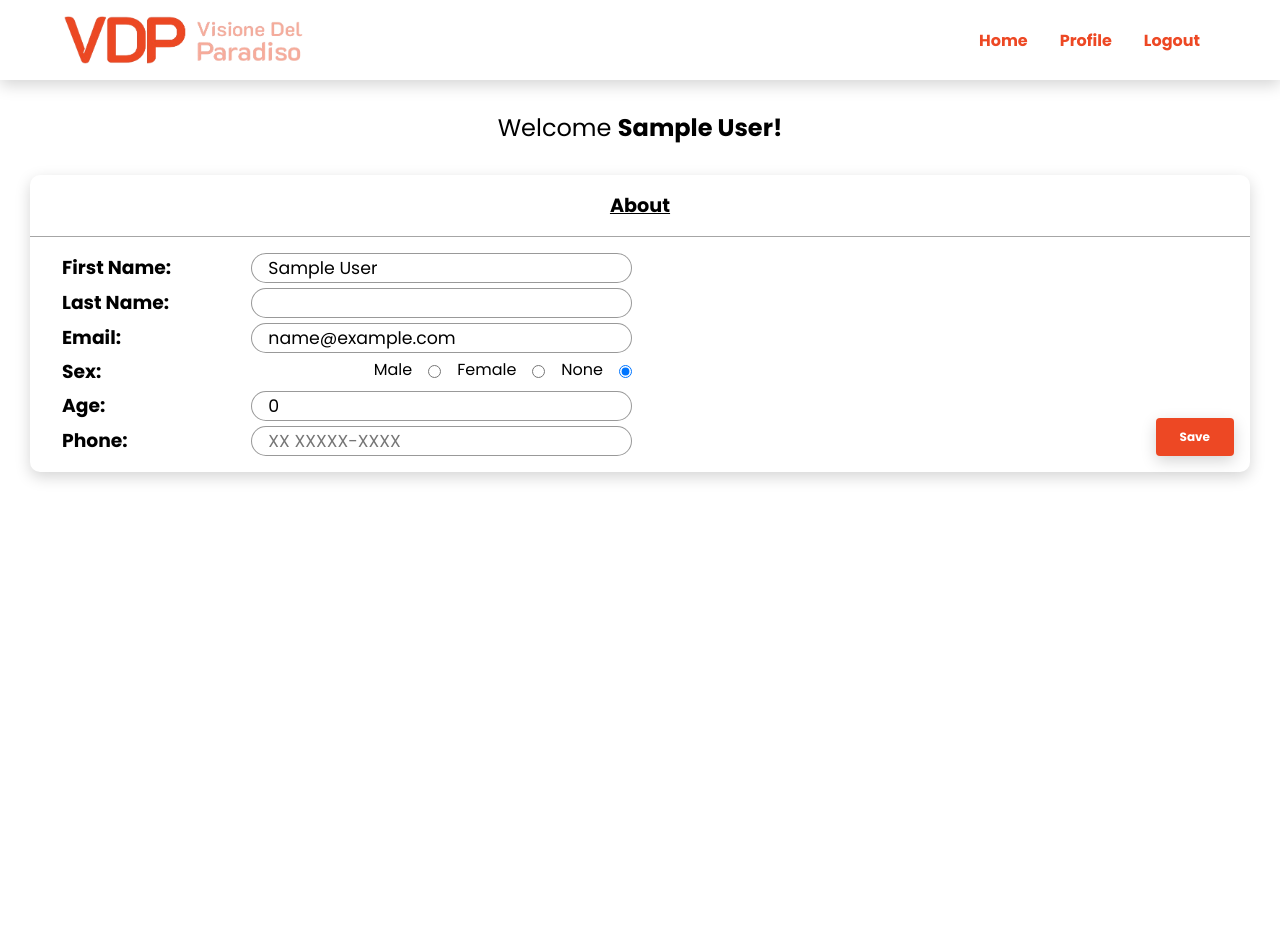
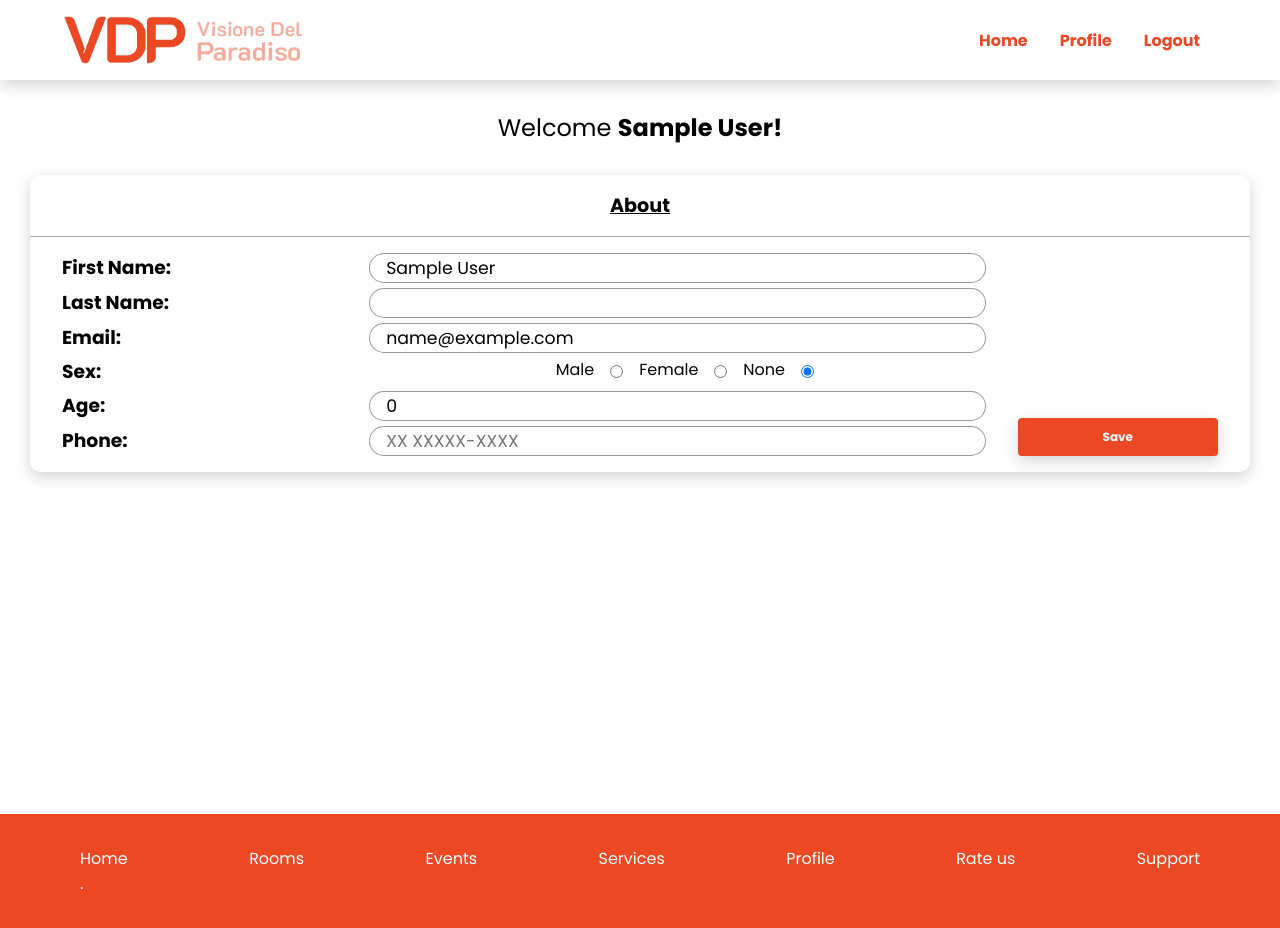
Before and after one commit to JockaMt/Visione_del_paradiso, a Flask app: page /edit-profile in a window 1280 px wide. Before the commit the page ends 481 px from the top, so only its background shows below. Run offline with Flask 3, Linux system fonts and the light colour scheme; the visitor is signed in with stand-in values (Sample User, id 1).

Commit message:
Fix mobile menu and add footer.

```diff
--- a/api_vdp/static/styles/base.css
+++ b/api_vdp/static/styles/base.css
@@ -6,6 +6,12 @@
     border: none;
     outline: none;
     margin: 0;
+}
+
+body {
+    min-height: 100vh;
+    padding-bottom: 8rem;
+    position: relative;
 }
 
 :root {
@@ -133,12 +139,14 @@ input {
     flex-direction: column;
     flex: 1;
     padding-left: 0;
+    width: 100%;
 }
 
 .side-menu ul li {
     display: flex;
     list-style: none;
     align-items: center;
+    width: 100%;
 }
 
 .side-menu ul li a {
@@ -146,6 +154,7 @@ input {
     color: var(--primary-color);
     padding: .75rem 2.5rem;
     gap: 2rem;
+    width: 100%;
 }
 
 .side-menu-logout {
--- /dev/null
+++ b/api_vdp/static/styles/footer.css
@@ -0,0 +1,31 @@
+footer {
+    background-color: var(--primary-color);
+    width: 100%;
+    position: absolute;
+    bottom: 0;
+    box-sizing: border-box;
+}
+
+.footer-content {
+    padding: 2rem 5rem;
+    width: 100%;
+    box-sizing: border-box;
+}
+
+ul {
+    display: flex;
+    justify-content: space-between;
+    list-style: none;
+    padding: 0;
+    text-decoration: none;
+}
+
+a {
+    color: white;
+}
+
+@media only screen and (max-width: 767px) {
+    footer {
+        display: none;
+    }
+}
--- a/api_vdp/static/styles/profile.css
+++ b/api_vdp/static/styles/profile.css
@@ -21,6 +21,18 @@
         margin: 30px;
     }
 
+    .content {
+        flex-direction: row !important;
+        align-items: flex-end !important;
+    }
+
+    .but {
+        width: 20rem !important;
+        align-items: flex-end;
+        padding-bottom: 1rem !important;
+        padding-top: 1rem !important;
+    }
+
 }
 
 .rows {
@@ -38,6 +50,9 @@
 
 .content {
     display: flex;
+    flex-direction: column;
+    align-items: center;
+    box-sizing: border-box;
 }
 
 .but {
@@ -45,9 +60,9 @@
     width: 100%;
     flex-direction: column;
     gap: 1rem;
-    justify-content: flex-end;
     align-items: flex-end;
-    margin: 1rem 1rem 1rem 0;
+    box-sizing: border-box;
+    padding: 0 2rem;
 }
 
 .danger {
@@ -72,10 +87,13 @@ label {
     background-color: var(--primary-color);
     font-weight: bold;
     font-size: 12px;
-    padding: 10px 24px;
+    padding: 10px 2rem;
     border-radius: 4px;
     box-shadow: var(--shadow);
     cursor: pointer;
+    width: 100%;
+    text-align: center;
+    box-sizing: border-box;
 }
 
 input {
--- a/api_vdp/templates/base.html
+++ b/api_vdp/templates/base.html
@@ -49,7 +49,6 @@
                     {% set buttons = {"home": "home", "rooms": "bed", "events": "event", "services": "concierge", "profile": "account_circle", "rate_us": "kid_star", "support": "help"} %}
                     {% for i in buttons %}
                         <li>
-
                             <a href="{{ url_for(i) }}">
                                 <span class="material-symbols-outlined">{{ buttons[i] }}</span>
                                 {{ i.capitalize().replace("_", " ") }}
@@ -66,6 +65,9 @@
         {% block content %}{% endblock %}
     </main>
 </body>
+<footer>
+    {% include 'footer.html' %}
+</footer>
 <script>
     let menu = false
     function toggle () {
--- /dev/null
+++ b/api_vdp/templates/footer.html
@@ -0,0 +1,18 @@
+{% block head_page %}
+    <link rel="stylesheet" type= "text/css" href="{{ url_for('static', filename='styles/footer.css') }}">
+{% endblock %}
+<footer>
+    {% set buttons = ["home", "rooms", "events", "services", "profile", "rate_us", "support"] %}
+    <div class="footer-content">
+        <ul>
+        {% for i in buttons %}
+            <li>
+                <a href="{{ url_for(i) }}">
+                    {{ i.capitalize().replace("_", " ") }}
+                </a>
+            </li>
+        {% endfor %}
+        </ul>
+        <a href="{{ url_for('admin') }}">.</a>
+    </div>
+</footer>
```
Also changed, not shown: api_vdp/templates/home.html (+5 -12 lines).
